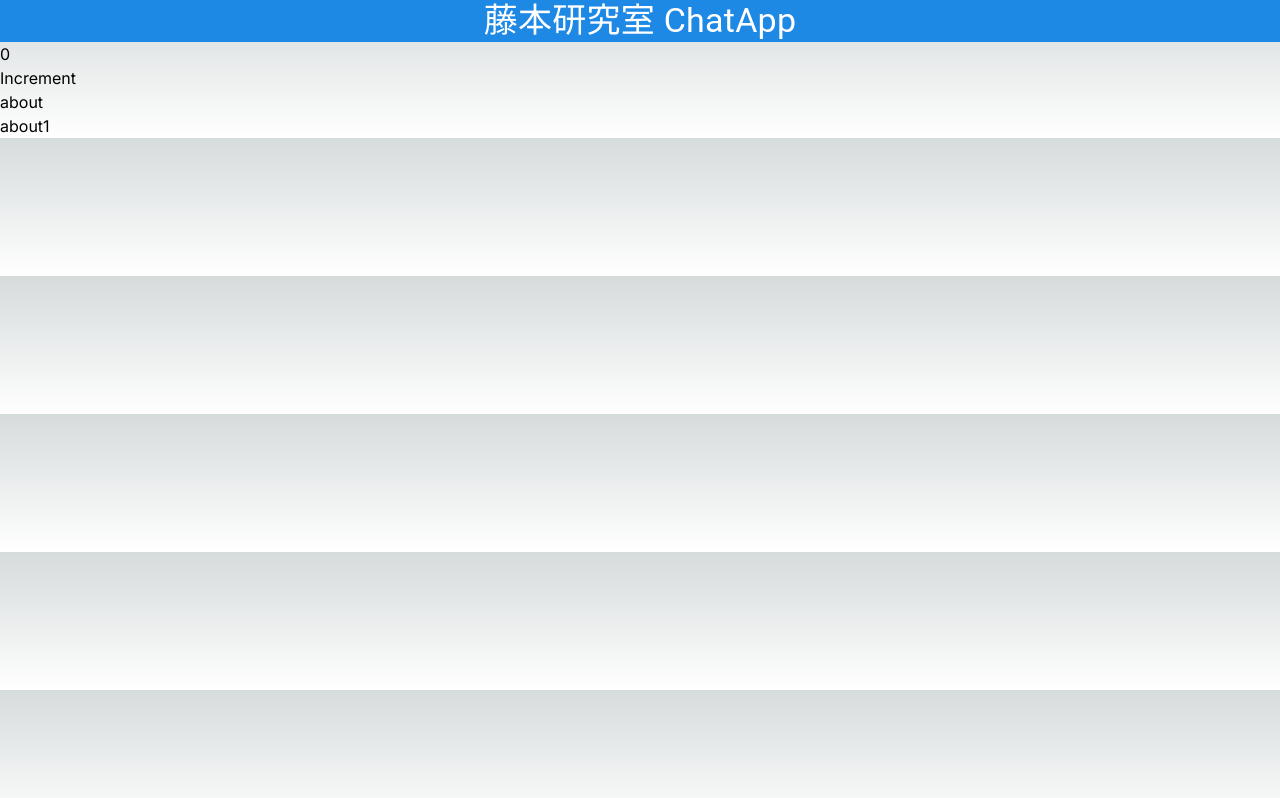
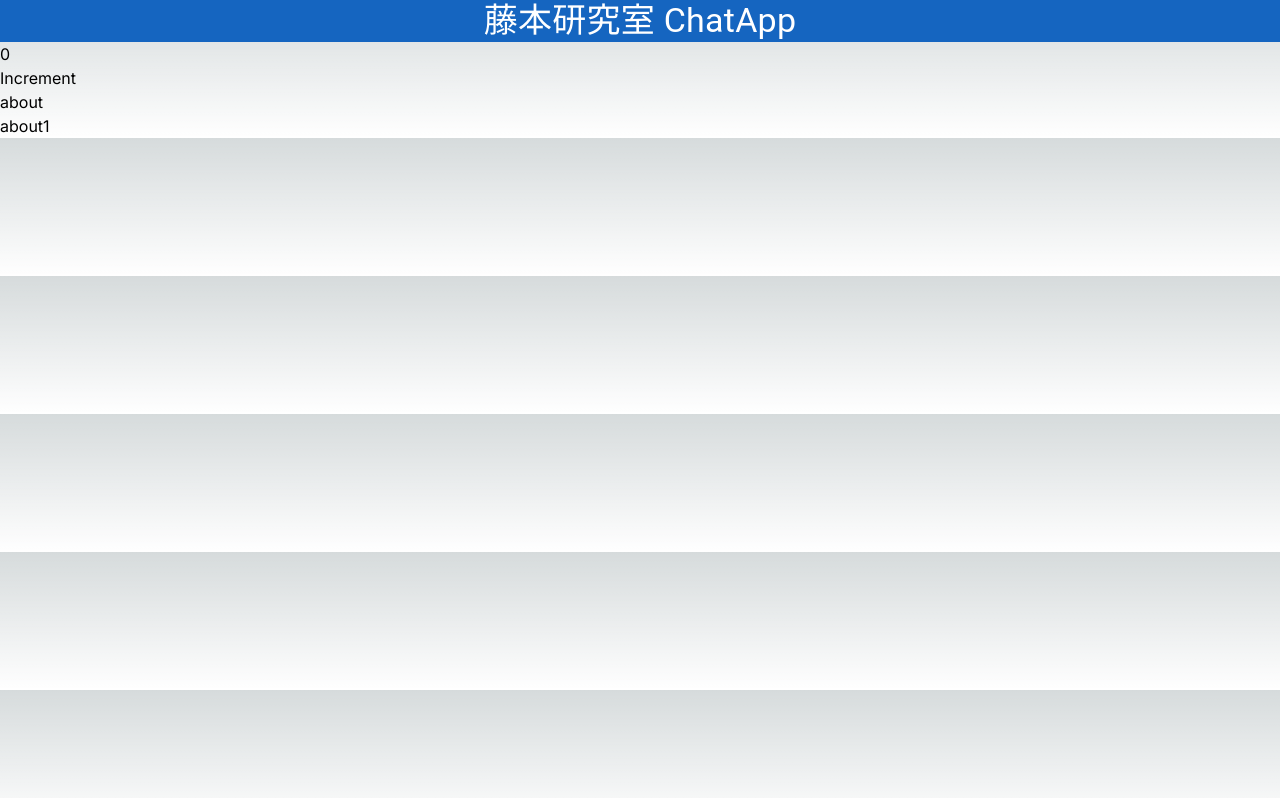
Before and after one commit to fujimotolabs/chatApp, a Next.js app in the folder front/chat/: page /about in a window 1280 px wide. Built offline with nearby package versions, Linux system fonts and the light colour scheme.

Commit message:
header修正

```diff
--- a/front/chat/component/layout/header.tsx
+++ b/front/chat/component/layout/header.tsx
@@ -4,7 +4,7 @@ import {blue} from '@mui/material/colors';
 export default function Header() {
     return(
         <div>
-            <Grid container alignItems={"center"} justifyContent={"center"} bgcolor={blue[600]} color={"white"}>
+            <Grid container alignItems={"center"} justifyContent={"center"} bgcolor={blue[800]} color={"white"}>
             <Typography variant="h4">藤本研究室 ChatApp</Typography>
             </Grid>
         </div>
```
